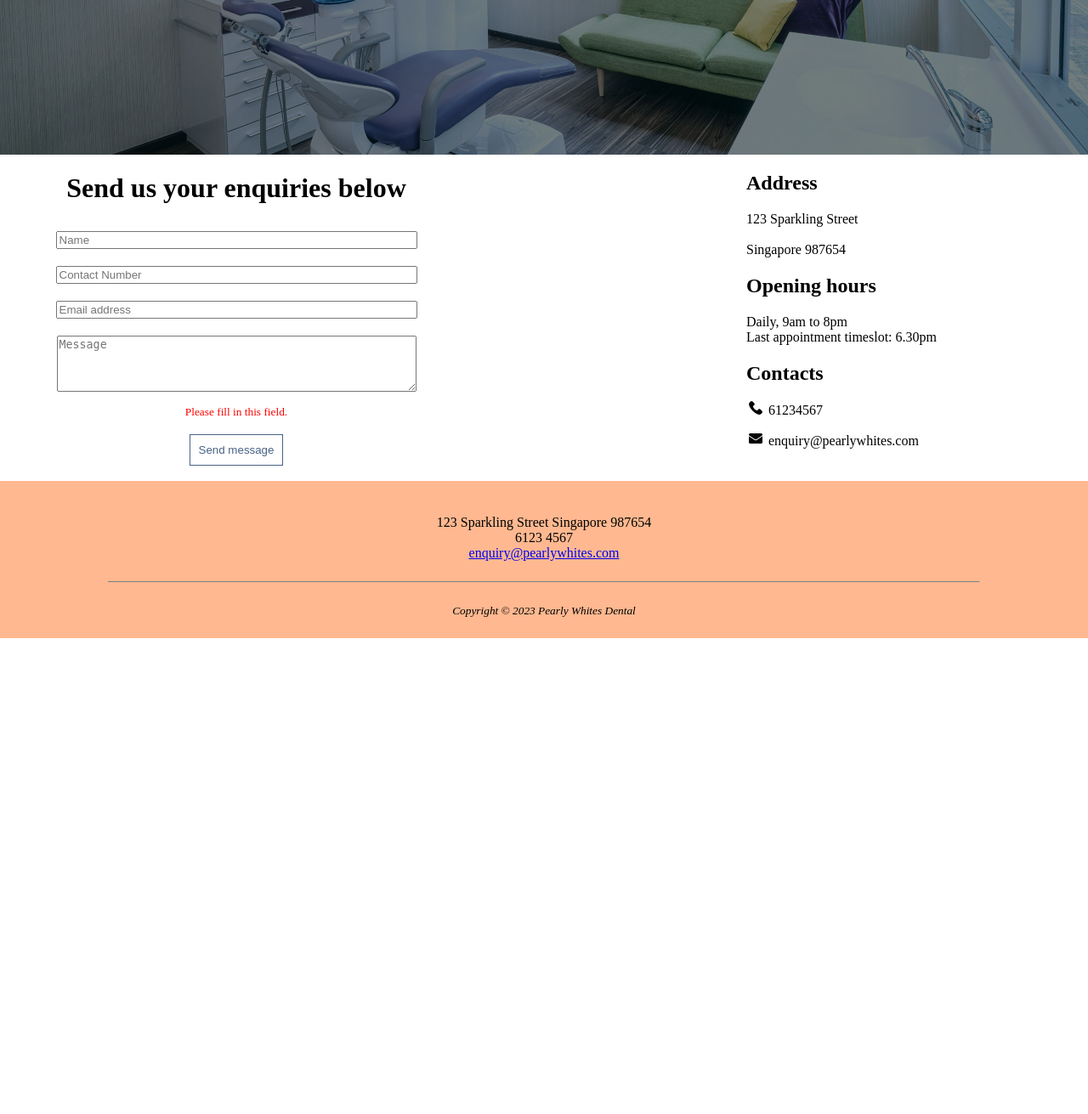
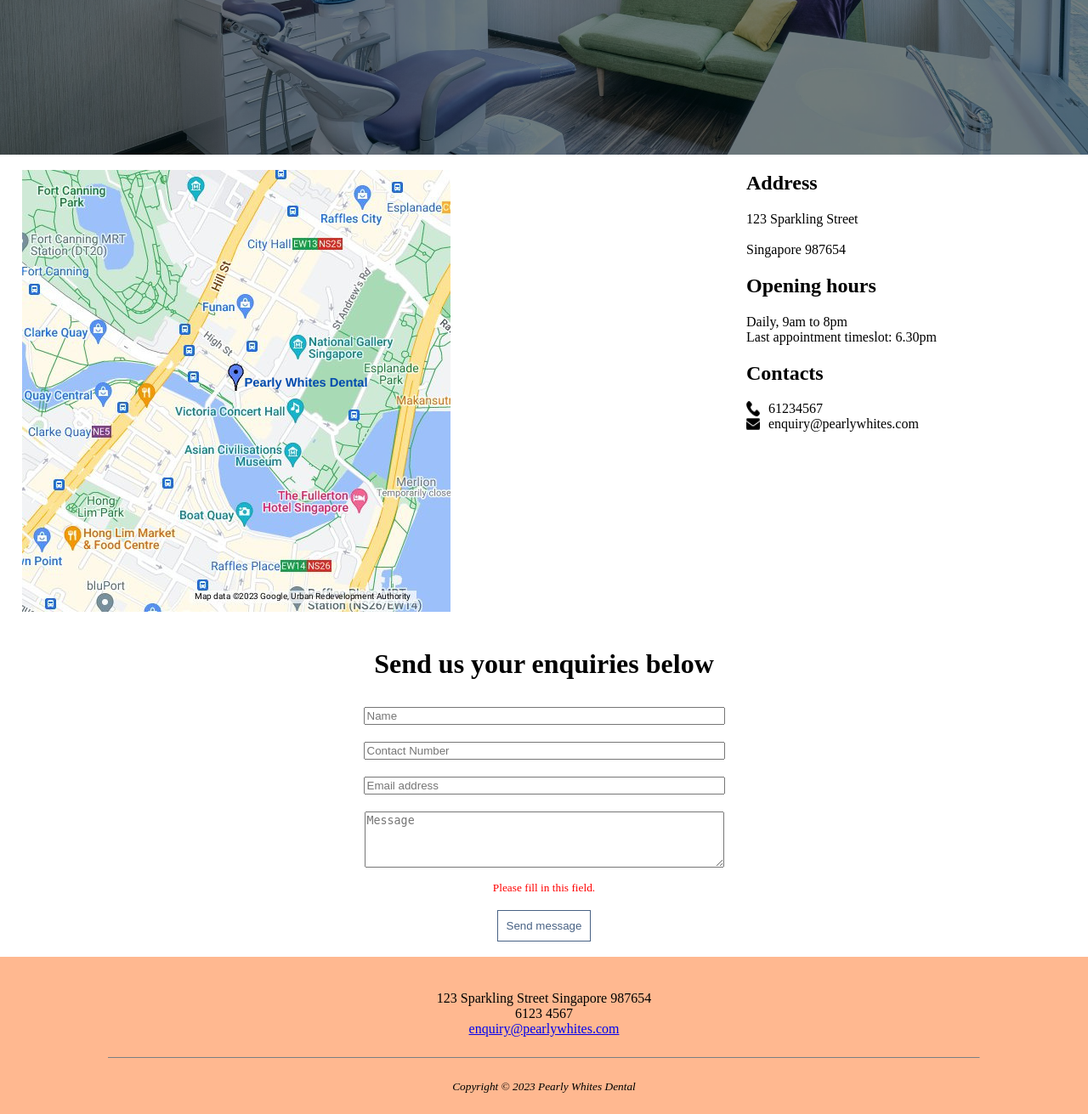
Before and after one commit to chewmuangg/IE4717-Web-Design-Project, a PHP site: page /contact-us.html in a window 1280 px wide. Shown: the part 418-1729 px from the top of the page at 85% size. Before the commit the page ends 1169 px from the top, so only its background shows below. Run offline with PHP 8.4, Linux system fonts and the light colour scheme.

Commit message:
update
added map to contact us

```diff
--- a/PearlyWhitesDental/contact-us.html
+++ b/PearlyWhitesDental/contact-us.html
@@ -37,6 +37,37 @@
 		<!-- page content -->
 		<div class="main-content">
 			<div id="leftcolumn">
+				<br>
+				<img src="images/map.png" alt="map">
+			</div>
+
+			<div id="rightcolumn">
+				<h2>Address</h2>
+				123 Sparkling Street
+				<br>
+				<br>
+				Singapore 987654
+				<br>
+				<h2>Opening hours</h2>
+				Daily, 9am to 8pm
+				<br>
+				Last appointment timeslot: 6.30pm
+				<br>
+				<h2>Contacts</h2>
+				<div class="icons">
+					<img src="images/phone.png" alt="phone">
+					<div style="margin-left: 10px">61234567</div>
+				</div>
+				<div class="icons">
+					<img src="images/email.png" alt="email">
+					<div style="margin-left: 10px">enquiry@pearlywhites.com</div>
+				</div>
+
+			</div>
+
+		</div>
+		<div>
+			<br>
 			<h1>Send us your enquiries below </h1>
 			<form method="post" action="show_post.php">
 				<div>
@@ -70,28 +101,6 @@
 				<input id="btnSubmit" type="submit" class="booknow" style="color: #486284;" value="Send message">
 			</form>
 		</div>
-
-			<div id="rightcolumn">
-				<h2>Address</h2>
-				123 Sparkling Street
-				<br>
-				<br>
-				Singapore 987654
-				<br>
-				<h2>Opening hours</h2>
-				Daily, 9am to 8pm
-				<br>
-				Last appointment timeslot: 6.30pm
-				<br>
-				<h2>Contacts</h2>
-				<ul>
-					<li>61234567</li>
-				</ul>
-				<ol>
-					<li>enquiry@pearlywhites.com</li>
-				</ol>
-			</div>
-		</div>
 	</div>
 
 
--- a/PearlyWhitesDental/css/styles.css
+++ b/PearlyWhitesDental/css/styles.css
@@ -232,6 +232,13 @@ table {
     color: red;
 }
 
+.icons {
+    display: flex;
+    align: center;
+
+}
+
+
 ul {
     margin-top: 0px;
     padding-left: 26px;
@@ -239,6 +246,8 @@ ul {
     /* image from <a href="https://www.flaticon.com/free-icons/phone" title="phone icons">Phone icons created by Prosymbols - Flaticon</a> */
 }
 
+
+
 ol {
     margin-top: 0px;
     padding-left: 26px;
```
Also changed, not shown: PearlyWhitesDental/images/map.png (added). Lines whose indentation alone changed are shown as unchanged.
